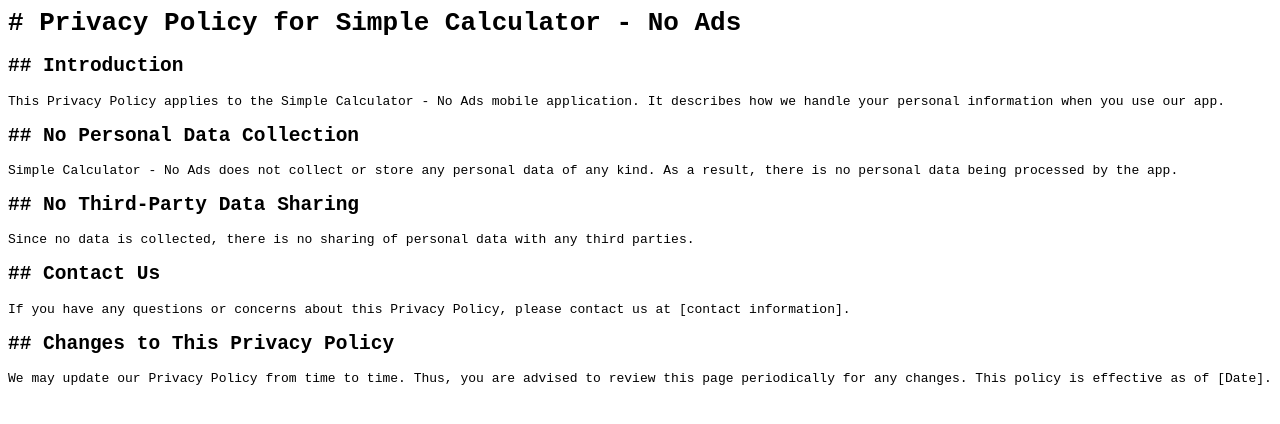
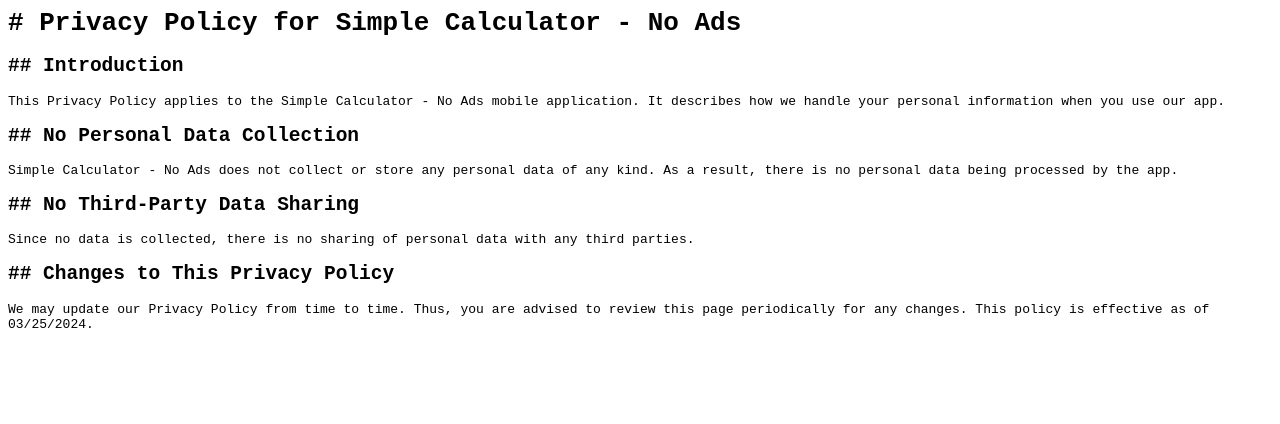
Before and after one commit to RyanTechLLC/Simple-Calculator-Privacy-Policy, a plain HTML site: page index.html in a window 1280 px wide. Drawn offline with Linux system fonts and the light colour scheme.

Commit message:
Update index.html

```diff
--- a/index.html
+++ b/index.html
@@ -16,10 +16,7 @@
 <h2>## No Third-Party Data Sharing</h2>
 <span>Since no data is collected, there is no sharing of personal data with any third parties.</span>
 
-<h2>## Contact Us</h2>
-<span>If you have any questions or concerns about this Privacy Policy, please contact us at [contact information].</span>
-
 <h2>## Changes to This Privacy Policy</h2>
 <span>We may update our Privacy Policy from time to time. Thus, you are advised to review this page periodically for any changes.
 
-This policy is effective as of [Date].</span>
+This policy is effective as of 03/25/2024.</span>
```
